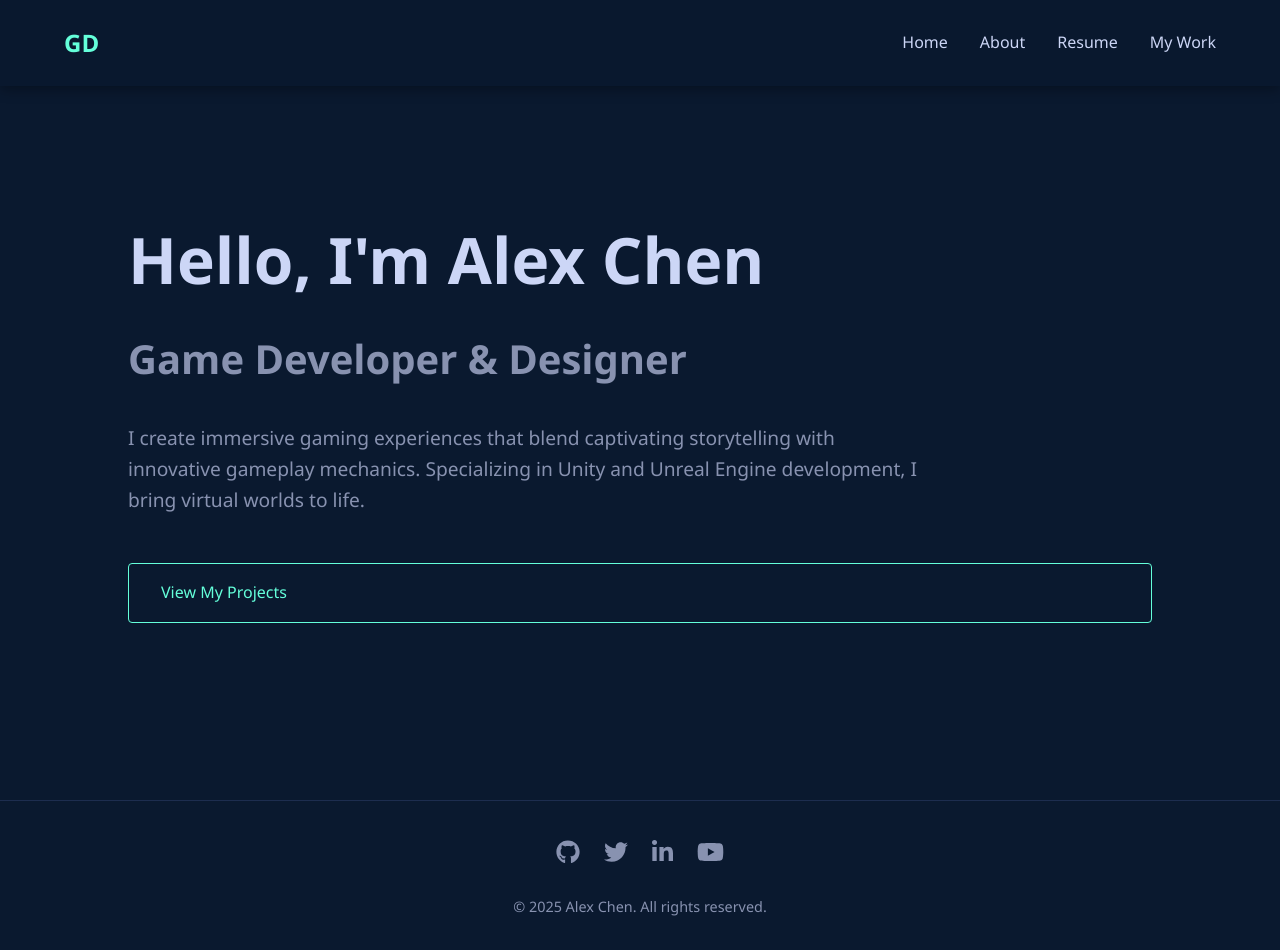
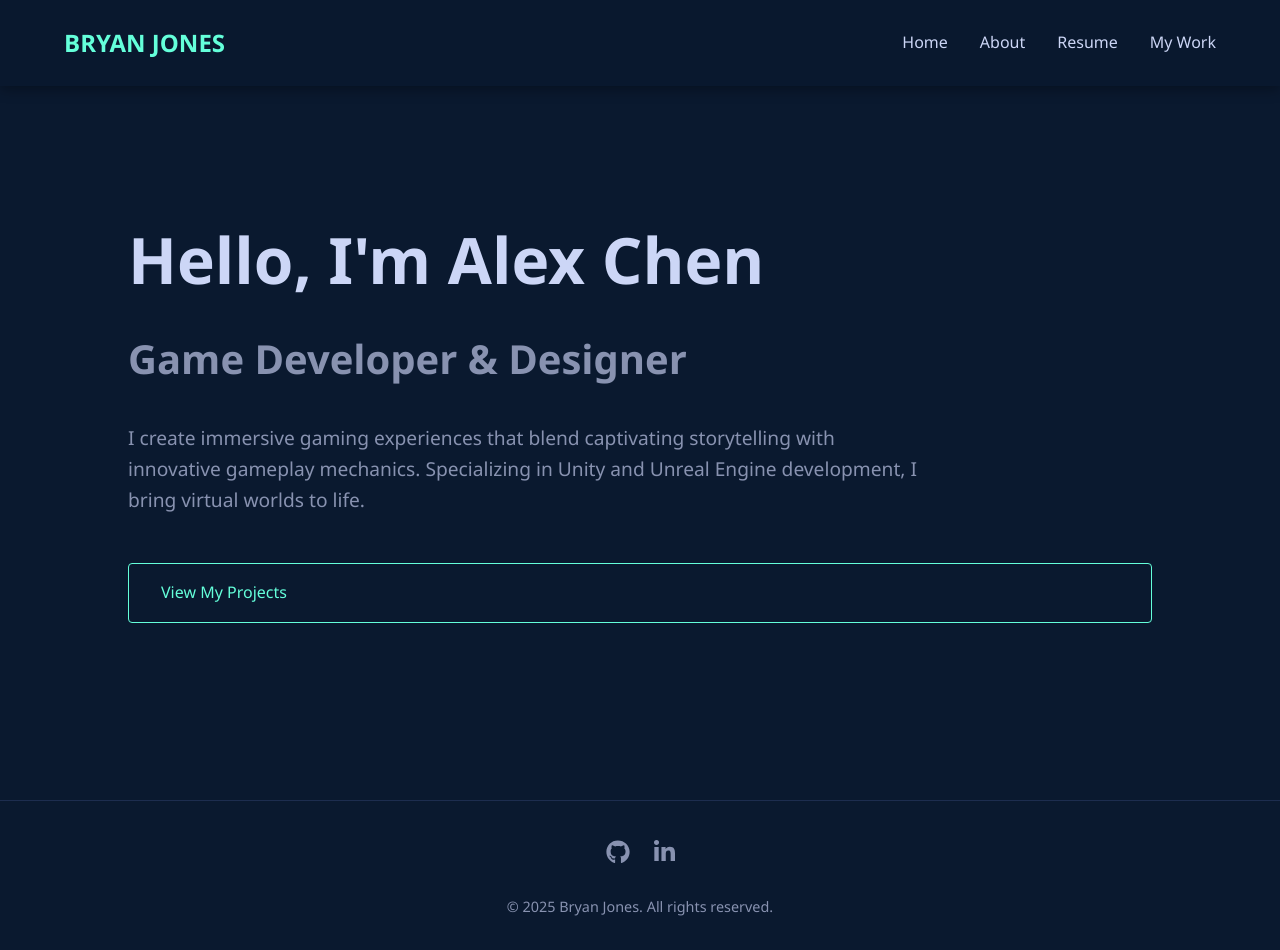
Before and after one commit to bryanstanleyyy/BryanGamePortfolio, a plain HTML site: page index.html in a window 1280 px wide. Drawn offline with Linux system fonts and the light colour scheme.

Commit message:
Updated Files

```diff
--- a/index.html
+++ b/index.html
@@ -9,7 +9,7 @@
 <body>
     <header>
         <nav>
-            <div class="logo">GD</div>
+            <div class="logo">BRYAN JONES</div>
             <ul class="nav-links">
                 <li><a href="index.html">Home</a></li>
                 <li><a href="about.html">About</a></li>
@@ -30,13 +30,11 @@
     <footer>
         <div class="footer-content">
             <div class="social-links">
-                <a href="#"><i class="fab fa-github"></i></a>
-                <a href="#"><i class="fab fa-twitter"></i></a>
-                <a href="#"><i class="fab fa-linkedin-in"></i></a>
-                <a href="#"><i class="fab fa-youtube"></i></a>
+                <a href="https://github.com/bryanstanleyyy?tab=repositories"><i class="fab fa-github"></i></a>
+                <a href="https://www.linkedin.com/in/bryan-stanley-jones-b6b181243/"><i class="fab fa-linkedin-in"></i></a>
             </div>
             <div class="copyright">
-                © 2025 Alex Chen. All rights reserved.
+                © 2025 Bryan Jones. All rights reserved.
             </div>
         </div>
     </footer>
```
Also changed, not shown: about.html (+4 -6 lines), resume.html (+5 -7 lines), work.html (+4 -6 lines).
